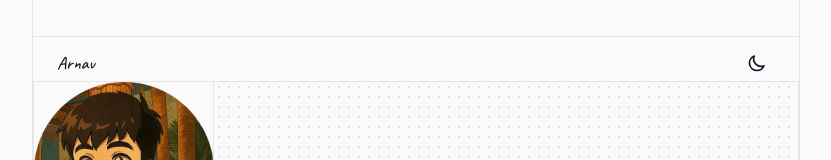
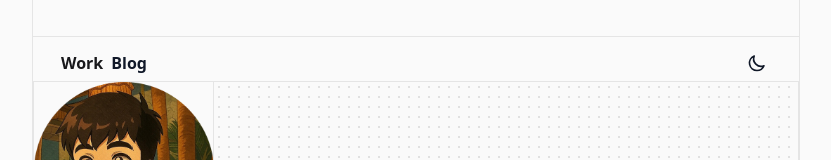
Before and after one commit to Arnav270803/MyPortfolio, a React (Vite) app: page / in a window 1280 px wide. Shown: the top 160 px of the page, without its empty margins (224-1055 px from the left). Built offline with nearby package versions, Linux system fonts and the light colour scheme; some icons are missing.

Commit message:
Added blog to the navbar and working fine till now

```diff
--- a/src/App.jsx
+++ b/src/App.jsx
@@ -6,9 +6,9 @@ import BlogPage from './pages/BlogPage'
 const App = () => {
     const [isDark, setIsDark] = useState(false);
 
-
-
-
+  const toggleTheme = () => {
+  setIsDark(!isDark);
+  };
 
   // Toggle theme function
 
@@ -17,7 +17,7 @@ const App = () => {
     <div className=''>
 
       <Routes>
-        <Route path='/' element={<Homee />} />
+        <Route path='/' element={<Homee isDark={isDark} toggleTheme={toggleTheme}/>} />
         <Route path='/bblog' element={<BlogPage />} />
       </Routes>
 
--- a/src/Component/Navbar.jsx
+++ b/src/Component/Navbar.jsx
@@ -36,14 +36,16 @@ const Navbar = ({ isDark, toggleTheme }) => {
             </span>
             <a href="/" rel="noopener noreferrer">
               <span
-                className={`text-lg font-medium cursor-pointer transition-colors duration-200 ${
+                className={` font-semibold cursor-pointer px-1  hover:underline transition-colors duration-200 ${
                   isDark ? 'text-white hover:text-gray-300' : 'text-zinc-900 hover:text-gray-600'
-                }`}
-                style={{fontFamily: 'Caveat, cursive'}}
-              >
-                Arnav
+                }`}              >
+                Work
               </span>
             </a>
+
+            <span className='font-semibold px-1 text-s hover:underline cursor-pointer  '>
+              Blog
+            </span>
           </div>
 
           {/* Right side - Twitter, LinkedIn, GitHub and Theme toggle */}
--- a/src/pages/BlogPage.jsx
+++ b/src/pages/BlogPage.jsx
@@ -9,7 +9,7 @@ const BlogPage = ({isDark , setIsDark}) => {
     <div>
       <div className={`${isDark ? 'bg-neutral-900 text-white' : 'bg-zinc-50 text-gray-900'} min-h-screen transition-colors duration-300`}>
         <div className={`max-w-3xl border-l border-r ${isDark ? 'border-gray-800' : 'border-neutral-200'} mx-auto  py-5`}>
-          <div className="mt-4">
+          <div className="mt-4 ">
                 <Navbar isDark={isDark} toggleTheme={toggleTheme}/>
           </div>
         </div>
--- a/src/pages/Homee.jsx
+++ b/src/pages/Homee.jsx
@@ -5,11 +5,9 @@ import TechStack from '../Component/TechStack';
 import Footer from '../Component/Footer';
 import MyIntro from '../Component/MyIntro';
 
-const Homee = ({isDark , setIsDark}) => {
+const Homee = ({isDark  , toggleTheme}) => {
 
-    const toggleTheme = () => {
-    setIsDark(!isDark);
-  };
+
 
   return (
     <div>
```
